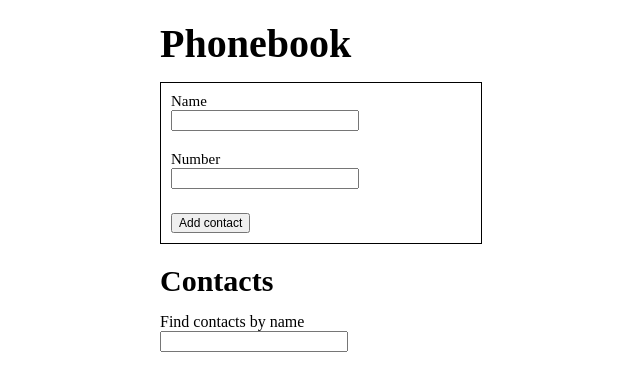
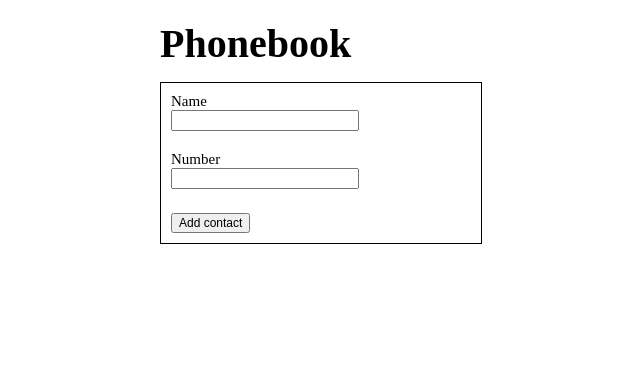
Before and after one commit to Midland707/goit-react-hw-03-phonebook, a React (Create React App) app: page / in a window 1280 px wide. Shown: the top 390 px of the page, without its empty margins (319-959 px from the left). Built offline with nearby package versions, Linux system fonts and the light colour scheme.

Commit message:
bugfix ContactList

```diff
--- a/src/components/App.jsx
+++ b/src/components/App.jsx
@@ -16,22 +16,17 @@ export class App extends Component {
 
   componentDidMount() {
     const contactsStorage = localStorage.getItem('contactsStorage');
-    console.log('Mount contactsStorage =', contactsStorage);
     const parsedContacts = JSON.parse(contactsStorage);
     if (parsedContacts) {
       this.setState({ contacts: parsedContacts });
-      console.log('Mount =', parsedContacts);
     }
   }
 
   componentDidUpdate(prevProps, prevState) {
-    if (this.state.contacts !== prevState.contacts) {
-      console.log('Update');
     localStorage.setItem(
       'contactsStorage',
       JSON.stringify(this.state.contacts)
     );
-    }
   }
 
   onSubmitForm = (data, resetForm) => {
@@ -66,13 +61,19 @@ export class App extends Component {
       <div className={css.section}>
         <h1 className={css.title}>Phonebook</h1>
         <ContactForm onSubmitForm={this.onSubmitForm} />
+        {this.state.contacts.length ? (
           <h2 className={css.title}>Contacts</h2>
+        ) : null}
+        {this.state.contacts.length ? (
           <Filter onFilterByName={this.onFilterByName} />
+        ) : null}
+        {this.state.contacts.length ? (
           <ContactList
             contacts={filterContacts}
             // contacts={this.state.contacts}
             onClickDelete={this.onClickDelete}
           />
+        ) : null}
       </div>
     );
   }
```
Lines whose indentation alone changed are shown as unchanged.
